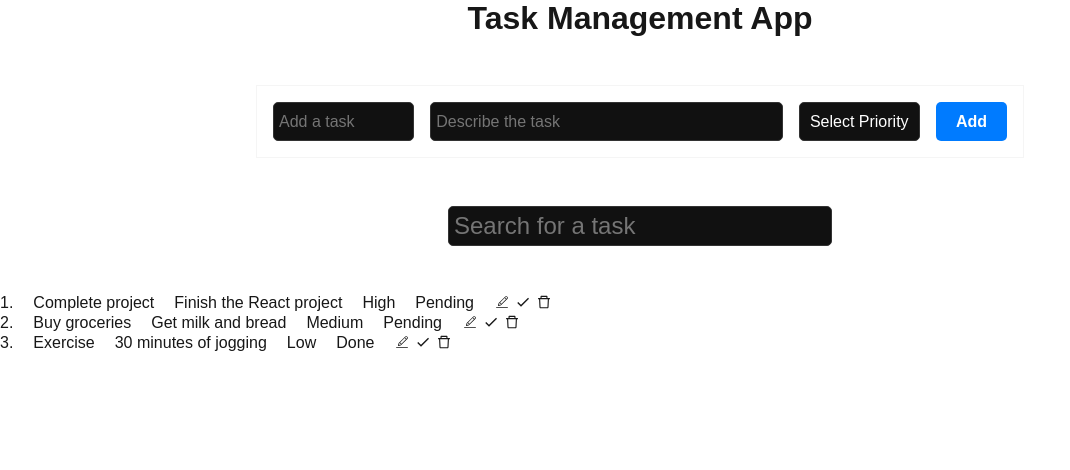
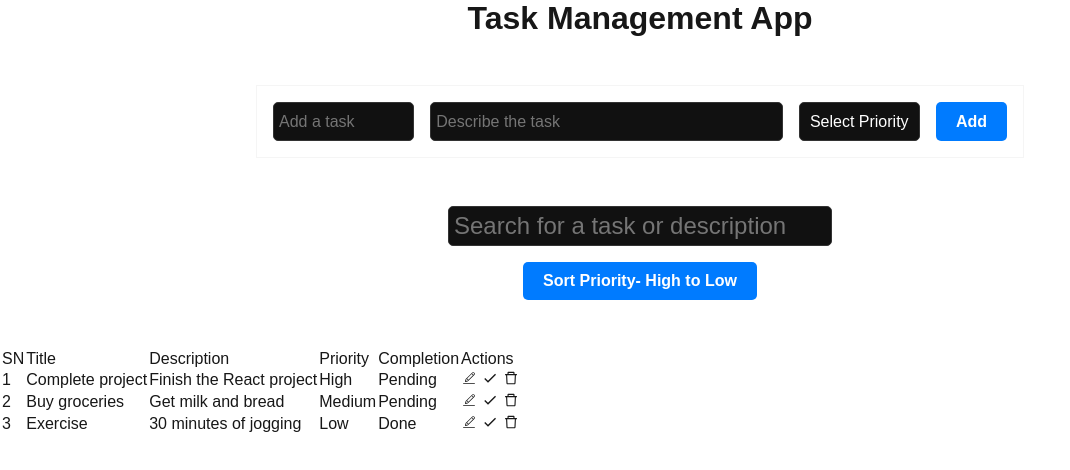
Before and after one commit to tushartyagi0507/Task-Mangement-App, a Next.js app: page / in a window 1280 px wide. Shown: the top 470 px of the page, without its empty margins (0-1070 px from the left). Built offline with nearby package versions, Linux system fonts and the light colour scheme.

Commit message:
feat: sort completed task

```diff
--- a/next.config.mjs
+++ b/next.config.mjs
@@ -1,6 +1,6 @@
 /** @type {import('next').NextConfig} */
 const nextConfig = {
-  reactStrictMode: true,
+  reactStrictMode: false,
 };
 
 export default nextConfig;
--- a/src/component/Item.jsx
+++ b/src/component/Item.jsx
@@ -3,28 +3,50 @@ import { CiEdit } from "react-icons/ci";
 import { MdOutlineDone } from "react-icons/md";
 import { AiOutlineDelete } from "react-icons/ai";
 
-const Item = (props) => {
-    if (props === undefined) return
-    const{title, id, description, completed, priority} = props.data
-    const {index} = props
-    const {handleComplete, handleDelete, handleEdit } = props
+// const Item = (props) => {
+//     if (props === undefined) return
+//     const{title, id, description, completed, priority} = props.data
+//     const {index} = props
+//     const {handleComplete, handleDelete, handleEdit } = props
 
-  return (
-    <>
-         <li key={id} id="list">
-          <span>{index}.</span>
-          <span>{title}</span>
-          <span>{description}</span>
-          <span>{priority}</span>
-          <span>{completed ? "Done" : "Pending"}</span>
-          <div className="editables" >
-        <span onClick={()=> handleEdit(id)}> <CiEdit /></span>
-        <span onClick={()=> handleComplete(props.data)}> <MdOutlineDone /></span>
-        <span onClick={()=> handleDelete(id)}> <AiOutlineDelete /></span>
-        </div>
-        </li>
-    </>
-  )
-}
+//   return (
+//     <>
+//          <span key={id} id="list">
+//           {/* <span>{index}.</span> */}
+//           <span>{title}</span>
+//           <span>{description}</span>
+//           <span>{priority}</span>
+//           <span>{completed ? "Done" : "Pending"}</span>
+//           <div className="editables" >
+//         <span onClick={()=> handleEdit(id)}> <CiEdit /></span>
+//         <span onClick={()=> handleComplete(props.data)}> <MdOutlineDone /></span>
+//         <span onClick={()=> handleDelete(id)}> <AiOutlineDelete /></span>
+//         </div>
+//         </span>
+//     </>
+//   )
+// }
+
+const Item = ({ data, index, handleComplete, handleDelete, handleEdit }) => {
+    if (!data) return null;
+
+    const { title, id, description, completed, priority } = data;
+
+    return (
+      <>
+        <td>{title}</td>
+        <td>{description}</td>
+        <td>{priority}</td>
+        <td>{completed ? "Done" : "Pending"}</td>
+        <td>
+          <div className="editables">
+            <span onClick={() => handleEdit(id)}> <CiEdit /></span>
+            <span onClick={() => handleComplete(data)}> <MdOutlineDone /></span>
+            <span onClick={() => handleDelete(id)}> <AiOutlineDelete /></span>
+          </div>
+        </td>
+      </>
+    );
+  };
 
 export default Item
--- a/src/component/TaskMangement.jsx
+++ b/src/component/TaskMangement.jsx
@@ -58,7 +58,7 @@ export const TaskMangement = ({
           <option value="Medium">Medium</option>
           <option value="Low">Low</option>
         </select>
-        <button>{isedit ? "Update" : "Add"}</button>
+        <button className="btn">{isedit ? "Update" : "Add"}</button>
       </form>
     </div>
   );
--- a/src/pages/index.js
+++ b/src/pages/index.js
@@ -26,18 +26,18 @@ export async function getServerSideProps() {
 }
 
 export default function Home({ initialTasks }) {
-  const [Tasks, setTasks] = useState(initialTasks)
+  const [Tasks, setTasks] = useState(initialTasks);
   const [task, settask] = useState("");
   const [description, setdescription] = useState("");
   const [priority, setpriority] = useState();
   const [isedit, setisedit] = useState(false);
   const [Currid, setcurrid] = useState("");
   const [text, settext] = useState("");
-  const [copy, setcopy] = useState(initialTasks)
+  const [copy, setcopy] = useState(initialTasks);
 
   useEffect(() => {
     if (typeof window !== "undefined") {
-      const storedTasks = localStorage.getItem("tasks");
+      const storedTasks = localStorage.getItem("Tasks");
       if (storedTasks) {
         const parsedTasks = JSON.parse(storedTasks);
         setTasks(parsedTasks);
@@ -46,10 +46,24 @@ export default function Home({ initialTasks }) {
     }
   }, []);
 
+  const priorityOrder = {
+    High: 3,
+    Medium: 2,
+    Low: 1,
+  };
+
+  const sortTasksByPriority = () => {
+    const sortedTasks = [...Tasks].sort(
+      (a, b) => priorityOrder[b.priority] - priorityOrder[a.priority]
+    );
+    setTasks(sortedTasks);
+    setcopy(sortedTasks);
+  };
+
   // Save tasks to localStorage when they change
   useEffect(() => {
     if (typeof window !== "undefined") {
-      localStorage.setItem("Tasks", JSON.stringify(copy));
+      localStorage.setItem("Tasks", JSON.stringify(Tasks));
     }
   }, [Tasks]);
 
@@ -66,7 +80,7 @@ export default function Home({ initialTasks }) {
           completed: false,
         },
       ];
-    })
+    });
     setcopy((prev) => {
       return [
         ...prev,
@@ -78,22 +92,20 @@ export default function Home({ initialTasks }) {
           completed: false,
         },
       ];
-    })
+    });
   };
 
   const update = (task, description, priority) => {
     const index = Tasks.map((item) => {
       return item.id;
     }).indexOf(Currid);
-    console.log(index);
-    console.log("chala");
     const dummy = [...Tasks];
-    console.log(task, description, priority);
     dummy[index].title = task;
     dummy[index].description = description;
     dummy[index].priority = priority;
     setTasks(dummy);
-    setcopy(dummy)
+    setcopy(dummy);
+    sortTasksByPriority();
   };
   const handleDelete = (Currid) => {
     confirm("Are you sure about deleting this task?");
@@ -102,7 +114,7 @@ export default function Home({ initialTasks }) {
         return task.id != Currid;
       });
       setTasks(dummy);
-      setcopy(dummy)
+      setcopy(dummy);
     }
   };
 
@@ -117,6 +129,12 @@ export default function Home({ initialTasks }) {
     setpriority(priority);
   };
 
+  const getSortedCompletedTasks = (allTasks) =>
+    [...allTasks].sort((a, b) => {
+      if (a.completed === b.completed) return 0;
+      return a.completed ? 1 : -1;
+    });
+
   const handleComplete = (selectedTask) => {
     const dummy = Tasks.map((task) => {
       if (task.id === selectedTask.id) {
@@ -125,7 +143,9 @@ export default function Home({ initialTasks }) {
         return task;
       }
     });
-    setTasks(dummy);
+
+    const sortedArray = getSortedCompletedTasks(dummy);
+    setTasks(sortedArray);
   };
 
   const handleSearch = (e) => {
@@ -137,12 +157,17 @@ export default function Home({ initialTasks }) {
       setTasks(copy);
     } else {
       // Otherwise, filter the `copy` array based on the search query
-      const filtered = copy.filter((item) =>
-        item.title.toUpperCase().includes(query.toUpperCase()) || item.description.toUpperCase().includes(query.toUpperCase())
+      const filtered = copy.filter(
+        (item) =>
+          item.title.toUpperCase().includes(query.toUpperCase()) ||
+          item.description.toUpperCase().includes(query.toUpperCase())
       );
       setTasks(filtered);
     }
   };
+
+  const showTask = Tasks !== undefined && Tasks.length > 0;
+
   return (
     <>
       <Head>
@@ -170,29 +195,48 @@ export default function Home({ initialTasks }) {
           value={text}
           onChange={handleSearch}
           className="search"
-          placeholder="Search for a task"
+          placeholder="Search for a task or description"
         />
+        <button className="btn" onClick={sortTasksByPriority}>
+          Sort Priority- High to Low
+        </button>
       </div>
 
       <div className="container">
-        <ul>
-          {Tasks !== undefined &&
-            Tasks.length > 0 &&
-            Tasks.map((task, index) => {
-              index += 1;
-              return (
+        <table>
+          <thead>
+            <tr>
+              <td>SN</td>
+              <td>Title</td>
+              <td>Description</td>
+              <td>Priority</td>
+              <td>Completion</td>
+              <td>Actions</td>
+            </tr>
+          </thead>
+          <tbody>
+            {showTask ? (
+              Tasks.map((task, index) => (
+                <tr key={task.id}>
+                  <td>{index + 1}</td>
                   <Item
                     data={task}
-                  index={index}
-                  key={task.id}
-                  handleAdd={handleAdd}
+                    // index={index + 1}
                     handleComplete={handleComplete}
                     handleDelete={handleDelete}
                     handleEdit={handleEdit}
                   />
-              );
-            })}
-        </ul>
+                </tr>
+              ))
+            ) : (
+              <tr>
+                <td colSpan="6" style={{ textAlign: "center" }}>
+                  No tasks available
+                </td>
+              </tr>
+            )}
+          </tbody>
+        </table>
       </div>
     </>
   );
--- a/src/styles/globals.css
+++ b/src/styles/globals.css
@@ -101,8 +101,11 @@ a {
     background-size: cover;
     pointer-events: none;
   }
+}
+#task-input{width: 20%;}
+#description-input{width: 50%;}
 
-  button {
+.btn{
   background-color: #007bff;
   color: #fff;
   border: none;
@@ -113,14 +116,10 @@ a {
   font-weight: bold;
   transition: background-color 0.2s ease-in-out;
 }
-
-  button:hover {
+.btn:hover {
   background-color: #0069d9;
 }
-}
 
-#task-input{width: 20%;}
-#description-input{width: 50%;}
 
 .container{
   width: 80%;
@@ -137,7 +136,12 @@ gap: 5px;
 }
 
 .search-wrapper{display: flex;
-justify-content: center;}
+  flex-direction: column;
+align-items: center;
+gap: 1rem;
+margin-bottom: 3rem;
+}
+
 .search{
   background-color: #111;
   color: #fff;
@@ -148,7 +152,6 @@ justify-content: center;}
   box-sizing: border-box;
   width: 30%;
  font-size: 1.5rem;
-margin-bottom: 3rem ;
   :focus {
     outline: none; /* Remove the default browser focus outline */
     border-color: #007bff; /* Change border color on focus */
```
Lines whose indentation alone changed are shown as unchanged.
